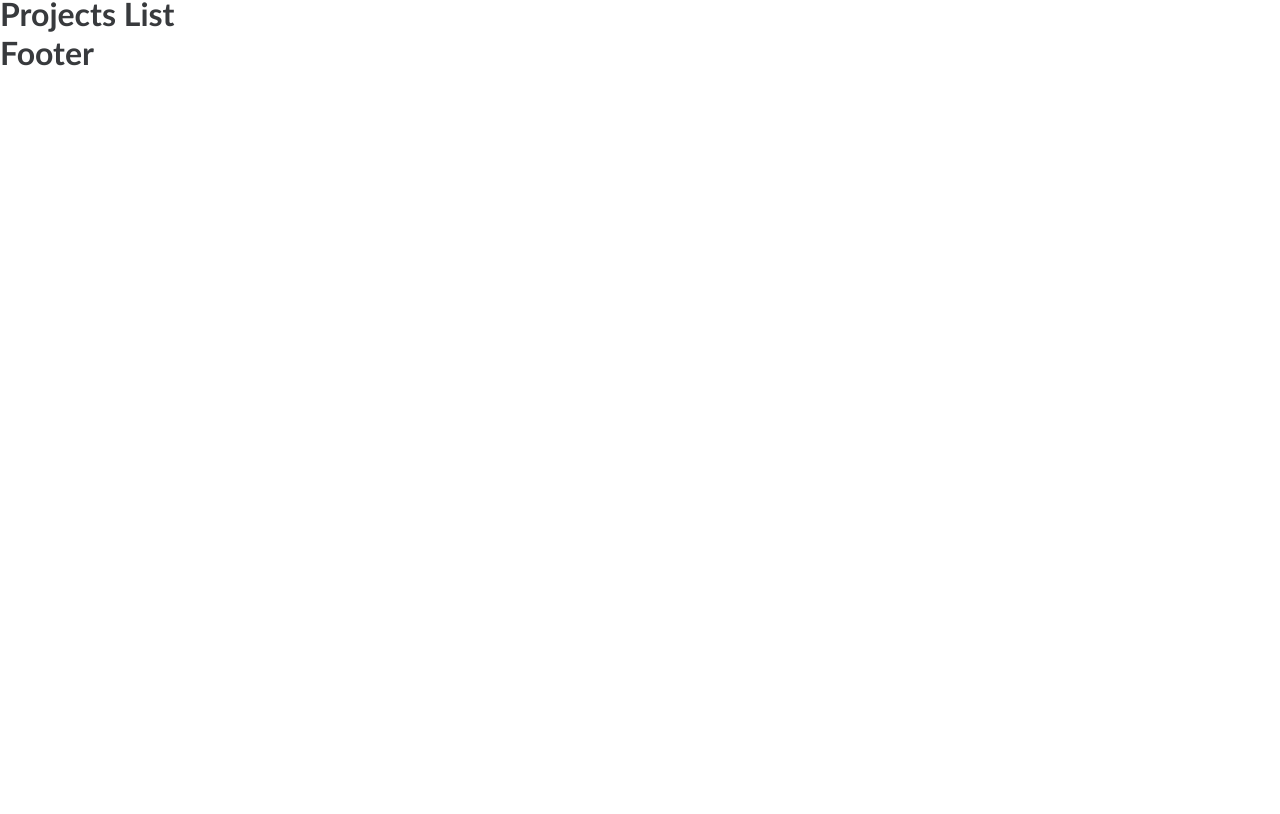
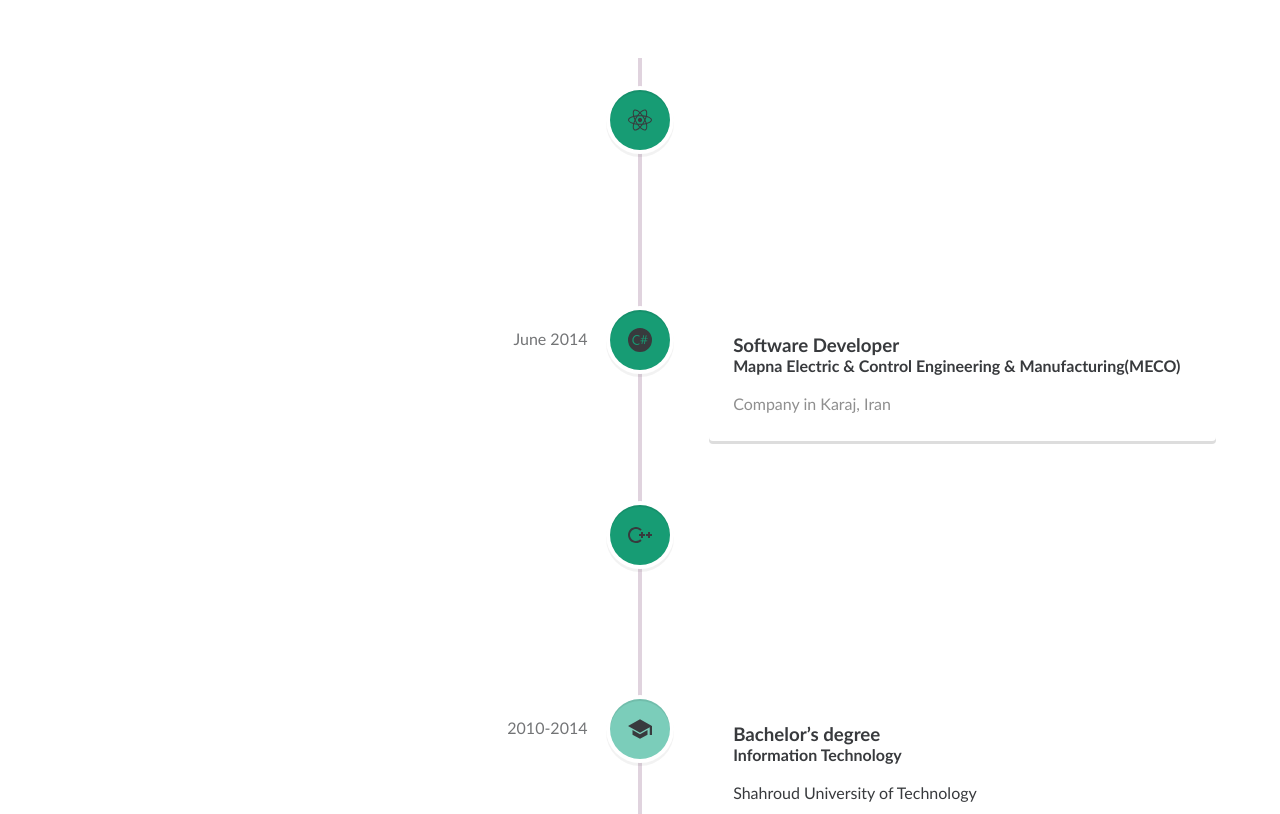
Before and after one commit to FarzanehHadadi/resume, a React (Create React App) app: page / in a window 1280 px wide. Shown: the part 806-1620 px from the top of the page. Before the commit the page ends 878 px from the top, so only its background shows below. Built offline with nearby package versions, Linux system fonts and the light colour scheme.

Commit message:
timeline added

```diff
--- a/package.json
+++ b/package.json
@@ -8,7 +8,9 @@
     "@testing-library/user-event": "^12.1.10",
     "react": "^17.0.2",
     "react-dom": "^17.0.2",
+    "react-icons": "^4.2.0",
     "react-scripts": "4.0.3",
+    "react-vertical-timeline-component": "^3.3.3",
     "web-vitals": "^1.0.1"
   },
   "scripts": {
--- a/src/App.css
+++ b/src/App.css
@@ -1,9 +1,3 @@
-/* @import url('https://fonts.googleapis.com/css2?family=Noto+Sans+JP&display=swap');
-@import url('https://fonts.googleapis.com/css2?family=Open+Sans+Condensed:wght@300&display=swap');
-@import url('https://fonts.googleapis.com/css2?family=WindSong:wght@500&display=swap');
-@import url('https://fonts.googleapis.com/css2?family=Poppins&display=swap');
-@import url('https://fonts.googleapis.com/css2?family=Roboto&display=swap');
-@import url('https://fonts.googleapis.com/css2?family=Source+Code+Pro&display=swap'); */
 @import url('https://fonts.googleapis.com/css2?family=Permanent+Marker&display=swap');
 *{
     padding: 0;
@@ -56,9 +50,13 @@
    height: 4px;
    background: #0d7ca8;
    border-radius: 10px;
+}
+.trans {
+    background: teal;
+    opacity: 0.5;
+    transform: scale(1.2);
+}
 
-
-}
 @media screen and (min-width:756px) {
     .banner {
         display:grid;
@@ -70,3 +68,20 @@
         max-width:80%;
     }
 }
+
+/* CUSTOM LINE COLOR */
+/* The line */
+@media only screen and (min-width: 1170px){
+
+    .vertical-timeline.vertical-timeline--two-columns:before
+     {
+        background: #E0D3DE;
+    }
+}
+.location {
+    color: #8f8f8f;
+    font-size: 0.9rem;
+}
+.section-center{
+    margin: 4rem 0;
+}
--- /dev/null
+++ b/src/component/Timeline.jsx
@@ -0,0 +1,90 @@
+import React from "react";
+import { useState, useEffect, useRef } from "react";
+import { FaReact } from "react-icons/fa";
+import { SiCsharp } from "react-icons/si";
+import { CgCPlusPlus } from "react-icons/cg";
+import { IoSchoolSharp } from "react-icons/io5";
+import { AiFillStar } from "react-icons/ai";
+import {
+  VerticalTimeline,
+  VerticalTimelineElement,
+} from "react-vertical-timeline-component";
+import "react-vertical-timeline-component/style.min.css";
+
+export default function CustomizedTimeline() {
+  return (
+    <section className="section-center">
+      <VerticalTimeline>
+        <VerticalTimelineElement
+          className="vertical-timeline-element--work"
+          contentStyle={{
+            background: "#E0FBFC",
+            color: "#fff",
+          }}
+          contentArrowStyle={{ borderRight: "7px solid  #E0FBFC" }}
+          date="2020 - present"
+          iconStyle={{
+            background: "#179c74",
+            color: "#525050",
+            fontSize: "2rem",
+          }}
+          icon={<FaReact size={70} />}
+        >
+          <h3 className="vertical-timeline-element-title">Creative Director</h3>
+          <h4 className="vertical-timeline-element-subtitle">Miami, FL</h4>
+          <p>
+            Creative Direction, User Experience, Visual Design, Project
+            Management, Team Leading
+          </p>
+        </VerticalTimelineElement>
+        <VerticalTimelineElement
+          className="vertical-timeline-element--work"
+          date="June 2014"
+          iconStyle={{ background: "#179c74", color: "#fff" }}
+          icon={<SiCsharp size={70} />}
+        >
+          <h3 className="vertical-timeline-element-title">
+            Software Developer
+          </h3>
+          <h4 className="vertical-timeline-element-subtitle">
+            {`Mapna Electric & Control Engineering & Manufacturing(MECO)`}
+          </h4>
+          <p className="location">Company in Karaj, Iran</p>
+        </VerticalTimelineElement>
+        <VerticalTimelineElement
+          className="vertical-timeline-element--work"
+          date="December 2012"
+          iconStyle={{ background: "#179c74", color: "#fff" }}
+          icon={<CgCPlusPlus />}
+        >
+          <h3 className="vertical-timeline-element-title">
+            Software Developer{" "}
+          </h3>
+          <h4 className="vertical-timeline-element-subtitle">
+            Shabihbsazane Mantegh Company
+          </h4>
+
+          <p className="location">Company in Karaj, Iran</p>
+        </VerticalTimelineElement>
+        <VerticalTimelineElement
+          className="vertical-timeline-element--education"
+          date="2010-2014"
+          iconStyle={{ background: "#7BCDBA", color: "#fff" }}
+          icon={<IoSchoolSharp />}
+        >
+          <h3 className="vertical-timeline-element-title">Bachelor’s degree</h3>
+          <h4 className="vertical-timeline-element-subtitle">
+            Information Technology
+          </h4>
+          <p>Shahroud University of Technology</p>
+          <p className="location">Public university in Shahrud, Iran</p>
+        </VerticalTimelineElement>
+
+        <VerticalTimelineElement
+          iconStyle={{ background: "#e3cd09", color: "#fff" }}
+          icon={<AiFillStar />}
+        />
+      </VerticalTimeline>
+    </section>
+  );
+}
--- a/src/pages/Home.jsx
+++ b/src/pages/Home.jsx
@@ -1,9 +1,11 @@
 import Description from "../component/description";
 import ProjectsList from "../component/ProjectsList";
+import CustomizedTimeline from "../component/Timeline";
 const Home = () => {
   return (
     <div>
       <Description />
+      <CustomizedTimeline />
       <ProjectsList />
     </div>
   );
```
Also changed, not shown: 2 other files (tests, documents, lock files or other folders).
